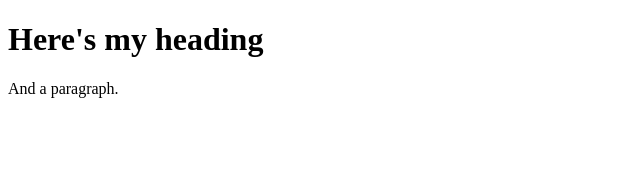
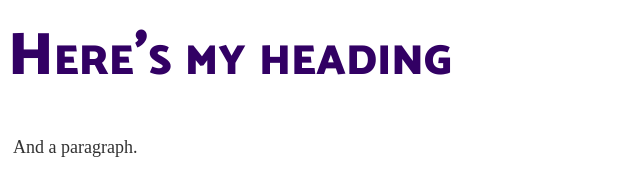
Before and after one commit to gabriella-turrinelli/gabriella-turrinelli.github.io, a plain HTML site: page project.html in a window 1280 px wide. Shown: the whole page, without its empty margins (0-640 px from the left). Drawn offline with Linux system fonts and the light colour scheme.

Commit message:
Update project.html

```diff
--- a/project.html
+++ b/project.html
@@ -9,7 +9,7 @@
 
 <!-- Link to my CSS file -->
 <!-- The link needs to point to the CSS file, so it needs to be in the right place -->
-    <link rel="stylesheet" href="Example2.css">
+    <link rel="stylesheet" href="project.css">
 </head>
 
 
```
